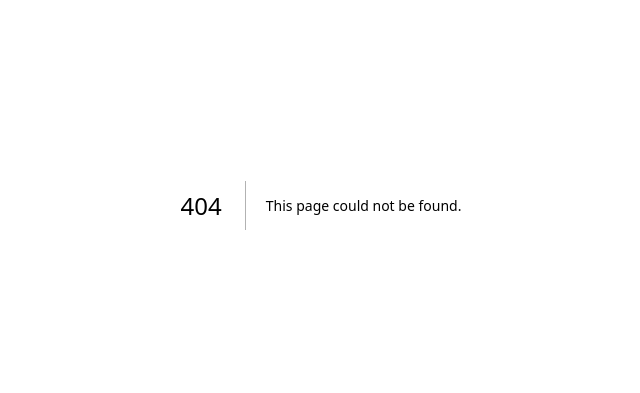
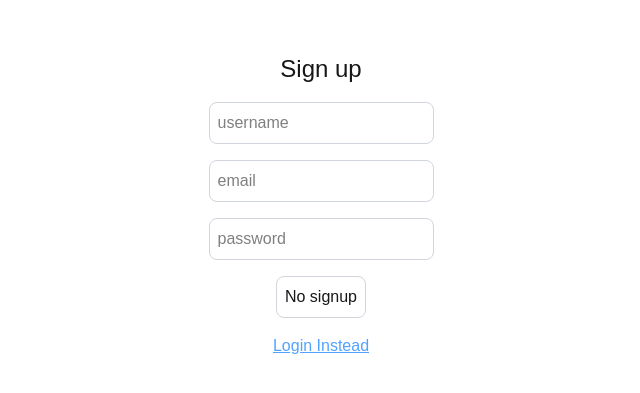
Before and after one commit to rishipatel83/nextauth, a Next.js app: page /signup in a window 1280 px wide. Before the commit this address had no page. Shown: the part 195-588 px from the top of the page, without its empty margins (319-959 px from the left). Built offline with nearby package versions, Linux system fonts and the light colour scheme.

Commit message:
Add signup page with user input handling and API integration

```diff
--- a/package.json
+++ b/package.json
@@ -9,6 +9,7 @@
     "lint": "eslint"
   },
   "dependencies": {
+    "axios": "^1.18.0",
     "bcryptjs": "^3.0.3",
     "jsonwebtoken": "^9.0.3",
     "mongodb": "^7.3.0",
@@ -17,6 +18,7 @@
     "nodemailer": "^8.0.11",
     "react": "19.2.4",
     "react-dom": "19.2.4",
+    "react-hot-toast": "^2.6.0",
     "uuid": "^14.0.0"
   },
   "devDependencies": {
--- /dev/null
+++ b/src/app/signup/page.tsx
@@ -0,0 +1,87 @@
+'use client'
+import React, { useEffect, useState } from 'react'
+import axios from 'axios'
+import { toast } from 'react-hot-toast'
+import { useRouter } from 'next/navigation'
+import Link from 'next/link'
+
+export default function SignupPage() {
+    const router = useRouter()
+
+    const [user, setUser] = useState({
+        email: "",
+        password: "",
+        username: ""
+    })
+
+    // const [buttonDisabled, setButtonDisabled] = useState(true)
+
+    const [loading, setLoading] = useState(false)
+
+    const onSignup = async () =>{
+        try {
+            setLoading(true)
+            const response = await axios.post("/api/users/signup", user)
+            console.log("Signup success ", response)
+
+            router.push('/login')
+
+        } catch (error: any) {
+            console.log("Signup Failed")
+            toast.error(error.message)
+        } finally {
+            setLoading(false)
+        }
+    }
+
+    // useEffect(()=>{
+    //     if(user.email.length > 0 && user.password.length > 0 && user.username.length > 0) setButtonDisabled(false)
+    //     else setButtonDisabled(true)
+    // },[user])
+
+    const buttonDisabled = !(user.email.length > 0 && user.password.length > 0 && user.username.length > 0);
+
+    return (
+        <div className='flex flex-col items-center justify-center min-h-screen py-2'>
+            <h1 className='mb-4 text-2xl'>{loading ? "Processing" : "Sign up"}</h1>
+            <hr />
+            <label htmlFor="username"></label>
+            <input
+                className='p-2 border border-gray-300 rounded-lg mb-4 focus:outline-none focus:border-gray-600 text-black bg-white'
+                id='username'
+                value = {user.username}
+                onChange={(e) => setUser({...user, username: e.target.value})}
+                type="text"
+                placeholder='username'
+
+            />
+            <label htmlFor="email"></label>
+            <input
+                className='p-2 border border-gray-300 rounded-lg mb-4 focus:outline-none focus:border-gray-600 text-black bg-white'
+                id='email'
+                value = {user.email}
+                onChange={(e) => setUser({...user, email: e.target.value})}
+                type="text"
+                placeholder='email'
+            />
+            <label htmlFor="password"></label>
+            <input
+                className='p-2 border border-gray-300 rounded-lg mb-4 focus:outline-none focus:border-gray-600 text-black bg-white'
+                id='password'
+                value = {user.password}
+                onChange={(e) => setUser({...user, password: e.target.value})}
+                type="password"
+                placeholder='password'
+            />
+
+            <button
+                className= {`p-2 border border-gray-300 rounded-lg mb-4 focus:outline-none focus:border-gray-600 ${buttonDisabled ? 'cursor-not-allowed' : 'cursor-pointer'}`}
+                disabled = {buttonDisabled}
+                onClick={onSignup}
+            >
+                {buttonDisabled ? "No signup" : "Signup"}
+            </button>
+            <Link href='/login' className='underline text-blue-400'>Login Instead</Link>
+        </div>
+    )
+}
```
Also changed, not shown: 1 other file (tests, documents, lock files or other folders).
